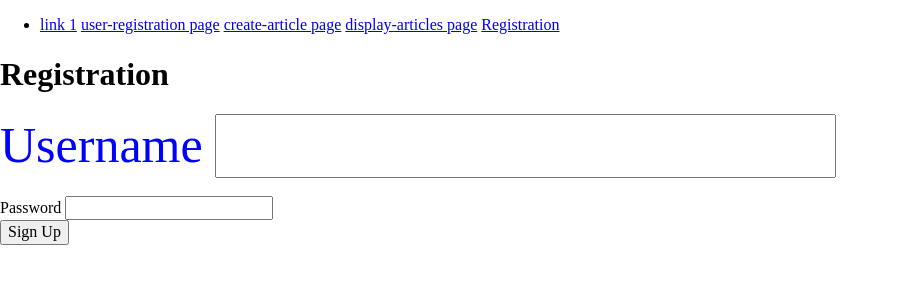
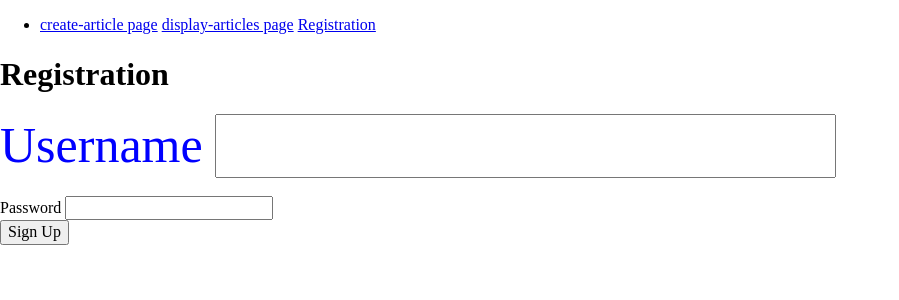
Before and after one commit to tony-against-machine/cmstheone, a Flask app: page /registration in a window 1280 px wide. Shown: the top 300 px of the page, without its empty margins (0-899 px from the left). Run offline with Flask 3, Linux system fonts and the light colour scheme.

Commit message:
The option to create users (class Users, route /user-registration) has been removed. its functionality has been transferred to the User class

```diff
--- a/app/__init__.py
+++ b/app/__init__.py
@@ -7,17 +7,12 @@ from dotenv import load_dotenv
 
 load_dotenv()
 
-basedir = os.path.abspath(os.path.dirname(__file__))
-
 app = Flask(__name__)
-
 secret_key = os.getenv('SECRET_KEY')
 database_uri = os.getenv('DATABASE_URI')
 app.config['SECRET_KEY'] = secret_key
 app.config['SQLALCHEMY_DATABASE_URI'] = database_uri
-# app.config['SQLALCHEMY_DATABASE_URI'] = 'sqlite:///' + os.path.join(basedir, 'cmstheonedb.db')
 app.config['SQLALCHEMY_TRACK_MODIFICATIONS'] = False
-
 db = SQLAlchemy(app)
 bcrypt = Bcrypt(app)
 
--- a/app/models.py
+++ b/app/models.py
@@ -15,17 +15,6 @@ class Article(db.Model):
 
     def __repr__(self):
         return f'<Article {self.intro}>'
-
-
-class Users(db.Model):
-    user_id = db.Column(db.Integer, primary_key=True)
-    user_name = db.Column(db.String(32), nullable=True, unique=True)
-    user_email = db.Column(db.String(64), nullable=True, unique=True)
-    user_passwd = db.Column(db.String(640), nullable=True)
-    user_reg_date = db.Column(db.DateTime(timezone=True), server_default=func.now())
-
-    def __repr__(self):
-        return f'<User Name {self.user_name}>'
 
 
 class User(db.Model, UserMixin):
--- a/app/routes.py
+++ b/app/routes.py
@@ -1,7 +1,7 @@
 from flask import render_template, redirect, request, url_for, flash
 from werkzeug.security import generate_password_hash
 from app import app, db, bcrypt
-from app.models import Article, Users, User, RegistrationForm
+from app.models import Article, User, RegistrationForm
 
 
 @app.route('/')
@@ -44,23 +44,6 @@ def article_more(article_id):
     return render_template('article-more.html', article=article)
 
 
-@app.route('/user-registration', methods=['POST', 'GET'])
-def user_registration():
-    if request.method == 'POST':
-
-        try:
-            passwd_hash = generate_password_hash(request.form['passwd'])
-            user_email_passwd = Users(user_email=request.form['email'], user_passwd=passwd_hash)
-            db.session.add(user_email_passwd)
-            db.session.commit()
-            print('Пользователь добавлен')
-        except:
-            db.session.rollback()
-            print('Ошибка добавления пользователя в БД')
-
-    return render_template('user-registration.html')
-
-
 @app.route('/registration', methods=['GET', 'POST'])
 def registration():
     form = RegistrationForm()
--- a/app/templates/main_html/base.html
+++ b/app/templates/main_html/base.html
@@ -17,8 +17,6 @@
     <nav>
         <ul>
             <li>
-                <a href="#">link 1</a>
-                <a href="{{ url_for('user_registration') }}">user-registration page</a>
                 <a href="{{ url_for('create_article') }}">create-article page</a>
                 <a href="{{ url_for('display_articles') }}">display-articles page</a>
                 <a href="{{ url_for('registration') }}">Registration</a>
```
Also changed, not shown: app/templates/user-registration.html (deleted, +0 -18 lines).
